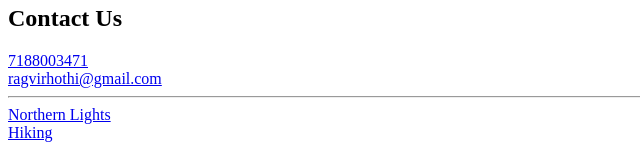
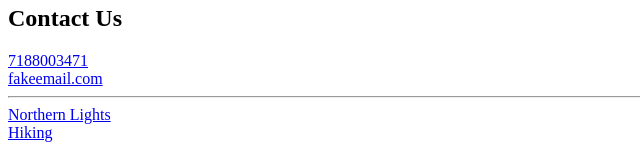
Before and after one commit to rhothi55/rhothi55.gothub.io, a plain HTML site: page index.html in a window 1280 px wide. Shown: the part 1258-1405 px from the top of the page, 0-640 px from the left. Drawn offline with Linux system fonts and the light colour scheme.

Commit message:
Update index.html

```diff
--- a/index.html
+++ b/index.html
@@ -88,7 +88,7 @@
                 <h2>Contact Us</h2>
                 <a href="tel:7188003471">7188003471</a>
                 <br>
-                <a href="ragvirhothi@gmail.com">ragvirhothi@gmail.com</a>
+                <a href="fakeemail.com">fakeemail.com</a>
             </div>
 
 
```
